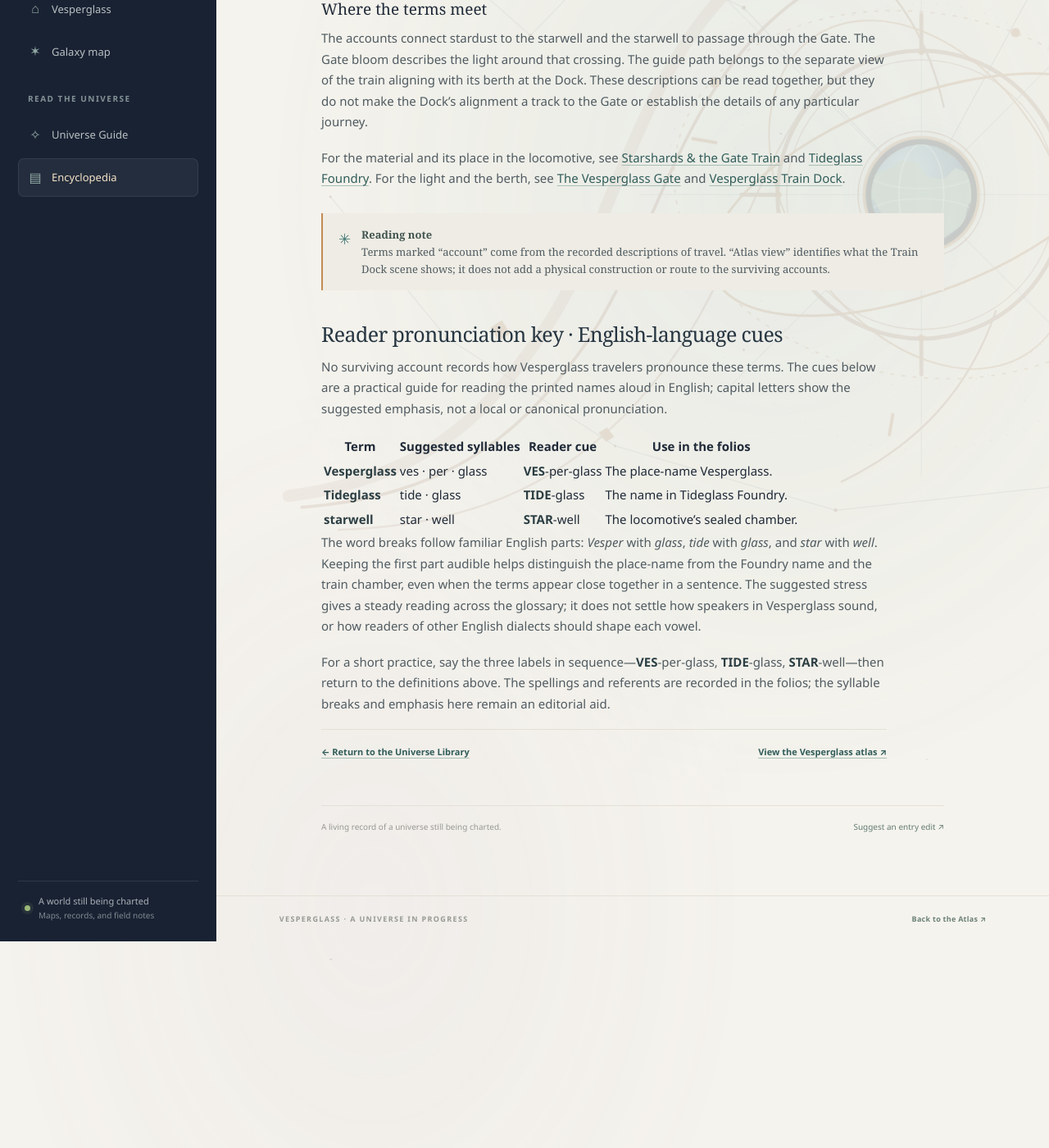
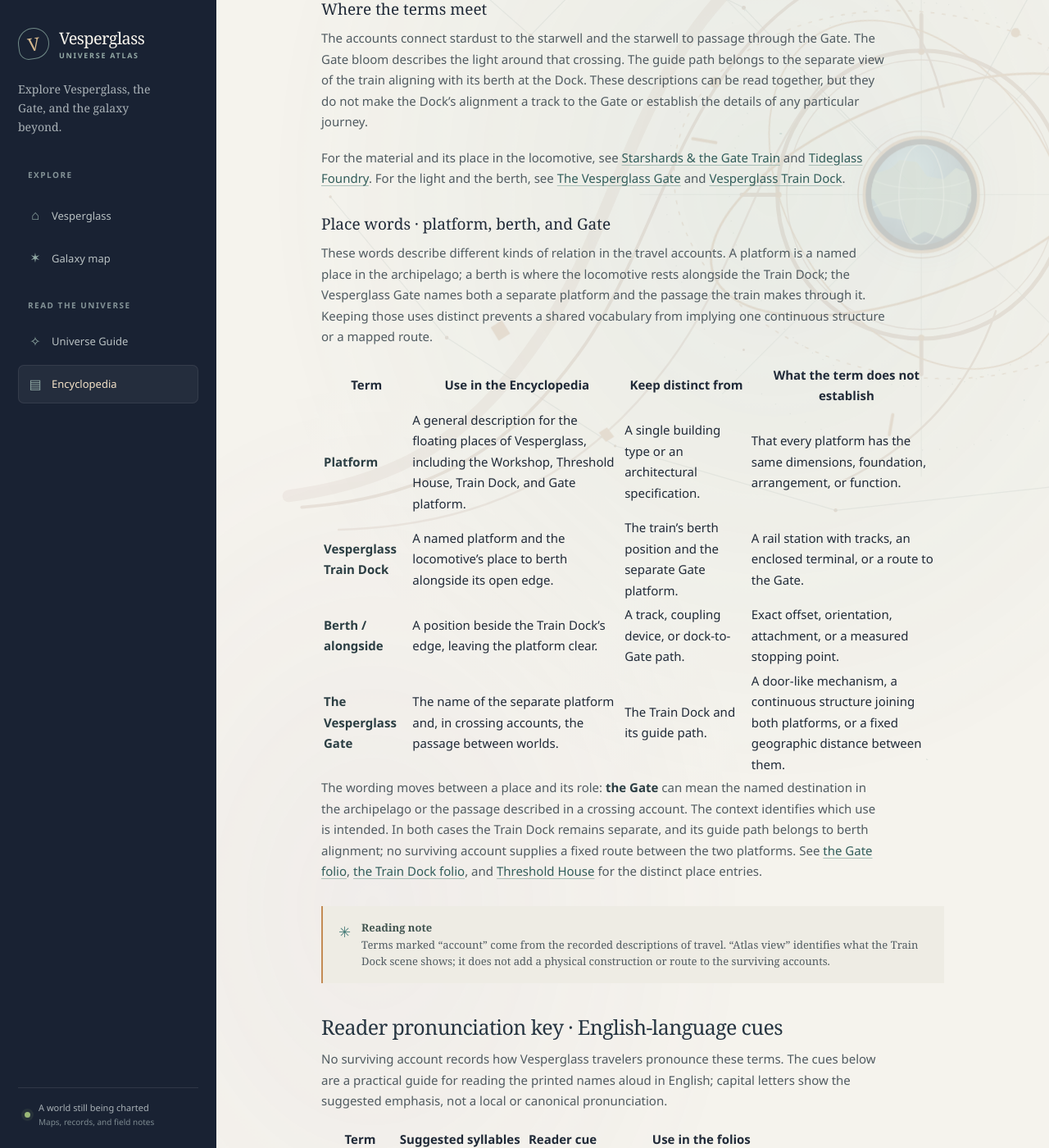
Before and after one commit to vesperglass/vesperglass.github.io, a Jekyll site: the page built from library/words-of-passage.md, in a window 1280 px wide and 1400 px high, scrolled down 1669 px. Shown: the whole window at 82% size. Built offline with Jekyll 4.4.1, drawn with Linux system fonts in a browser that asks for light colours; before the commit the page ends 2817 px from its top, so only the background shows below that.

Commit message:
Clarify platform and berth terminology

```diff
--- a/assets/site.js
+++ b/assets/site.js
@@ -14,7 +14,7 @@
     { title: "The Vesperglass Gate", url: "/library/vesperglass-gate/", summary: "The detached Gate platform, pictured aperture, bloom account, and two contrasting proposed threshold recollections.", terms: "vesperglass gate portal transit galaxy ring aperture arch cutaway construction bloom opening crossing keeper traveler hush singing recollection threshold sound" },
     { title: "Vesperglass Train Dock", url: "/library/train-dock/", summary: "A clear landing apron, alongside berth, proposed approach-to-berth alignment key, and journey docket that separates departure, Gate bloom, and emergence from unrecorded itinerary details.", terms: "train dock berth station locomotive platform train journey docket departure crossing Gate bloom emergence passage itinerary date time passenger destination schedule duration cargo manifest route guide path alignment approach curve alongside offset orientation" },
     { title: "Vesperglass Postal Service", url: "/library/postal-service/", summary: "A proposed postal service, architectural seal, four-stamp issue, cancellation marks, and blank envelope-face layout.", terms: "postal service post postage stamp seal cancellation mark postmark mail correspondence letter envelope sender addressee Gate Workshop Observatory Compass Garden Tideglass Foundry" },
-    { title: "Words of Passage", url: "/library/words-of-passage/", summary: "A reference to stardust, the starwell, Gate bloom, the Train Dock guide path, and reader pronunciation cues.", terms: "stardust starwell gate bloom guide path passage train dock pronunciation how to say stress syllables Vesperglass Tideglass" }
+    { title: "Words of Passage", url: "/library/words-of-passage/", summary: "A reference to travel terms, the distinction between platforms and berth, and reader pronunciation cues.", terms: "stardust starwell gate bloom guide path passage train dock platform floating place berth alongside gate platform crossing route pronunciation how to say stress syllables Vesperglass Tideglass" }
   ];
   const dialog = document.getElementById("search-dialog");
   const openButton = document.getElementById("open-search");
--- a/library/words-of-passage.md
+++ b/library/words-of-passage.md
@@ -30,6 +30,19 @@
 
 For the material and its place in the locomotive, see [Starshards & the Gate Train]({{ '/library/starshards/' | relative_url }}) and [Tideglass Foundry]({{ '/library/tideglass-foundry/' | relative_url }}). For the light and the berth, see [The Vesperglass Gate]({{ '/library/vesperglass-gate/' | relative_url }}) and [Vesperglass Train Dock]({{ '/library/train-dock/' | relative_url }}).
 
+### Place words · platform, berth, and Gate
+
+These words describe different kinds of relation in the travel accounts. A platform is a named place in the archipelago; a berth is where the locomotive rests alongside the Train Dock; the Vesperglass Gate names both a separate platform and the passage the train makes through it. Keeping those uses distinct prevents a shared vocabulary from implying one continuous structure or a mapped route.
+
+| Term | Use in the Encyclopedia | Keep distinct from | What the term does not establish |
+| --- | --- | --- | --- |
+| **Platform** | A general description for the floating places of Vesperglass, including the Workshop, Threshold House, Train Dock, and Gate platform. | A single building type or an architectural specification. | That every platform has the same dimensions, foundation, arrangement, or function. |
+| **Vesperglass Train Dock** | A named platform and the locomotive's place to berth alongside its open edge. | The train's berth position and the separate Gate platform. | A rail station with tracks, an enclosed terminal, or a route to the Gate. |
+| **Berth / alongside** | A position beside the Train Dock's edge, leaving the platform clear. | A track, coupling device, or dock-to-Gate path. | Exact offset, orientation, attachment, or a measured stopping point. |
+| **The Vesperglass Gate** | The name of the separate platform and, in crossing accounts, the passage between worlds. | The Train Dock and its guide path. | A door-like mechanism, a continuous structure joining both platforms, or a fixed geographic distance between them. |
+
+The wording moves between a place and its role: **the Gate** can mean the named destination in the archipelago or the passage described in a crossing account. The context identifies which use is intended. In both cases the Train Dock remains separate, and its guide path belongs to berth alignment; no surviving account supplies a fixed route between the two platforms. See [the Gate folio]({{ '/library/vesperglass-gate/' | relative_url }}), [the Train Dock folio]({{ '/library/train-dock/' | relative_url }}), and [Threshold House]({{ '/library/threshold-house/' | relative_url }}) for the distinct place entries.
+
 <aside class="field-note"><span class="field-note-mark" aria-hidden="true">✳</span><p><strong>Reading note</strong><br>Terms marked “account” come from the recorded descriptions of travel. “Atlas view” identifies what the Train Dock scene shows; it does not add a physical construction or route to the surviving accounts.</p></aside>
 
 ## Reader pronunciation key · English-language cues
```
Also changed, not shown: ENCYCLOPEDIA_BACKLOG.md (+3 -1 lines), library.md (+1 -1 lines), library/changelog.md (+1 -0 lines).
